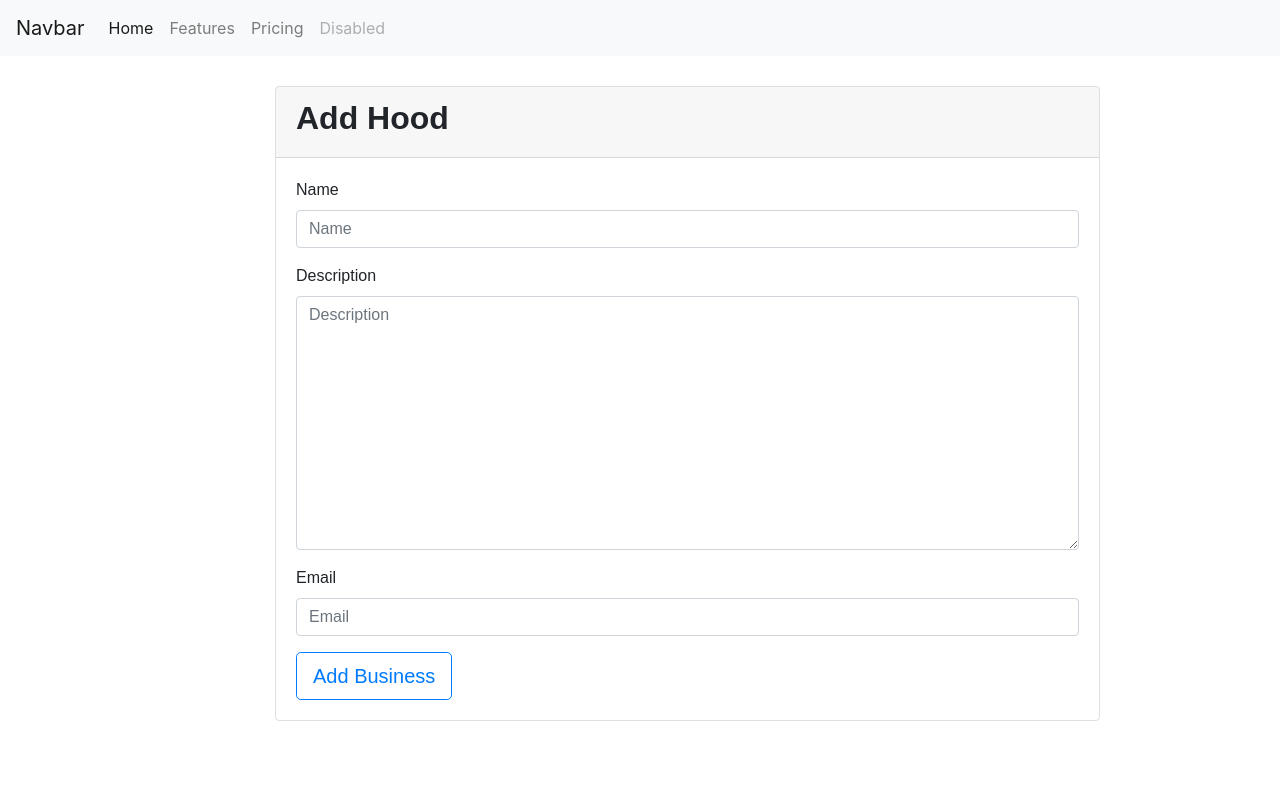
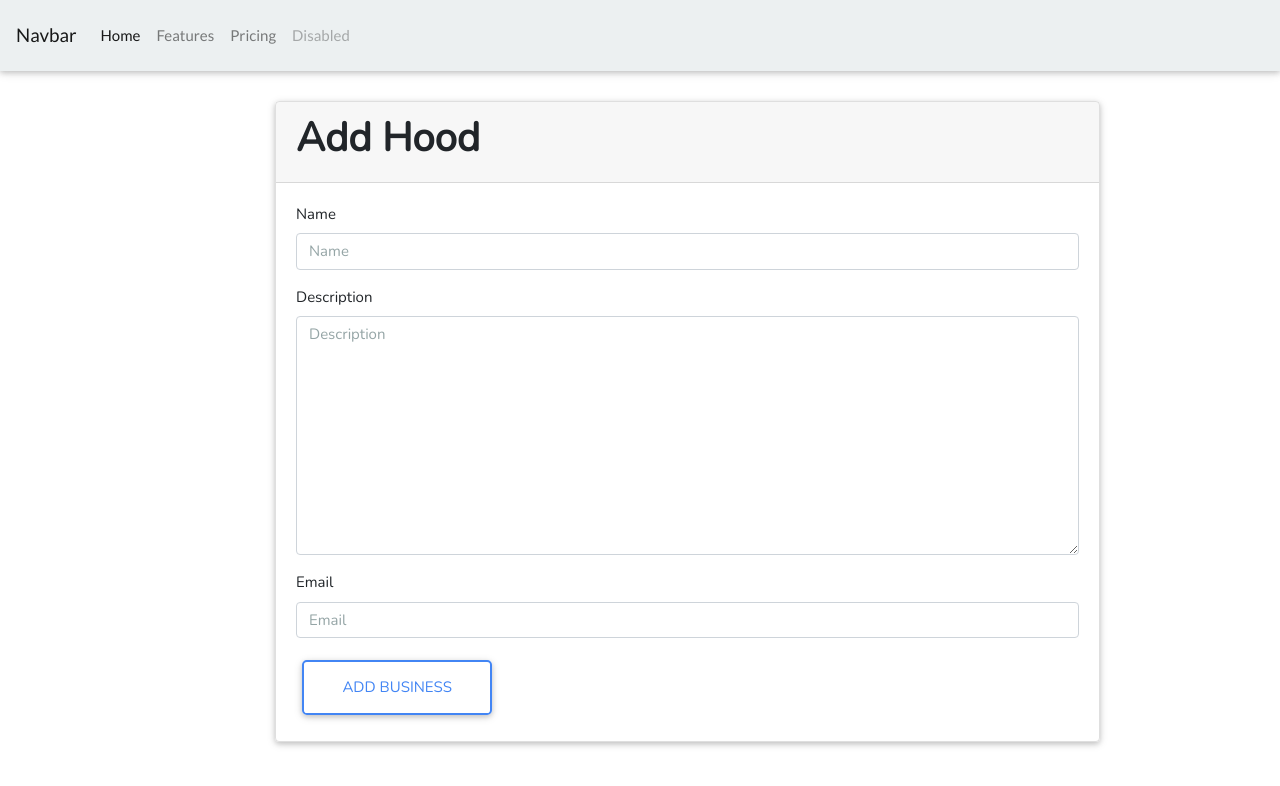
Before and after one commit to Victorvick399/Neighbourhood, a Django app: template app/templates/add_biz.html in a window 1280 px wide. Shown: the top 786 px of the page. Run offline with Django 3.2, Linux system fonts and the light colour scheme; the template is opened without the code that fills it: values that come from a table or form of the project are taken from there, others are empty; some libraries are stand-ins or nearby versions.

Commit message:
create base template

```diff
--- a/app/templates/base.html
+++ b/app/templates/base.html
@@ -1,25 +1,41 @@
 {% load bootstrap4 %}
-{% load static %}
-{% load staticfiles %}
-{% load fontawesome_5 %}
+{% load static%}
 <!DOCTYPE html>
-<html lang="en">
+<html>
 
 <head>
-  <meta charset="UTF-8">
+  <link href="https://fonts.googleapis.com/css?family=K2D" rel="stylesheet">
+  <link
+    href="https://fonts.googleapis.com/css?family=Cookie|Nunito|Open+Sans+Condensed:300|PT+Sans|Work+Sans&display=swap"
+    rel="stylesheet">
+  <link rel="stylesheet" href="https://use.fontawesome.com/releases/v5.3.1/css/all.css"
+    integrity="sha384-mzrmE5qonljUremFsqc01SB46JvROS7bZs3IO2EmfFsd15uHvIt+Y8vEf7N7fWAU" crossorigin="anonymous">
+  <link href="https://fonts.googleapis.com/css?family=Dancing+Script" rel="stylesheet">
+  <link href="https://fonts.googleapis.com/css?family=Slabo+27px" rel="stylesheet">
+
+  <meta charset="utf-8">
+
+  {% if title %}
+  <title>Neigh_watch - {{title}}</title>
+  {% else %}
+  <title> Neigh_watch </title>
+  {% endif %}
+
   {% block styles %}
   {% bootstrap_css %}
-  <link rel="stylesheet" type="text/css" href="{% static 'fontawesome/css/all.min.css' %}" />
-  <link href="https://fonts.googleapis.com/css?family=Cookie&display=swap" rel="stylesheet">
-  <link rel="stylesheet" type="text/css" href="{% static 'css/style.css' %}">
+  <link rel="stylesheet" href="https://use.fontawesome.com/releases/v5.8.2/css/all.css">
+  <link href="https://cdnjs.cloudflare.com/ajax/libs/twitter-bootstrap/4.3.1/css/bootstrap.min.css" rel="stylesheet">
+  <link href="https://cdnjs.cloudflare.com/ajax/libs/mdbootstrap/4.10.1/css/mdb.min.css" rel="stylesheet">
+  <link rel="stylesheet" href="{% static 'css/styles.css' %}">
   {% endblock %}
-  {{ form.media }}
-  <title>Neighbourhood</title>
+
 </head>
 
 <body>
-  {% include "navbar.html" %}
+  {% include 'navbar.html' %}
+
   {% block content %}
+
 
   {% endblock %}
 
@@ -30,6 +46,12 @@
 
   <script src="https://ucarecdn.com/libs/widget/3.x/uploadcare.full.min.js"></script>
   <script src="https://ajax.googleapis.com/ajax/libs/jquery/3.2.1/jquery.min.js"></script>
+  <script type="text/javascript" src="https://cdnjs.cloudflare.com/ajax/libs/jquery/3.4.1/jquery.min.js"></script>
+  <script type="text/javascript" src="https://cdnjs.cloudflare.com/ajax/libs/popper.js/1.14.4/umd/popper.min.js">
+  </script>
+  <script type="text/javascript"
+    src="https://cdnjs.cloudflare.com/ajax/libs/twitter-bootstrap/4.3.1/js/bootstrap.min.js"></script>
+  <script type="text/javascript" src="https://cdnjs.cloudflare.com/ajax/libs/mdbootstrap/4.10.1/js/mdb.min.js"></script>
   {% bootstrap_javascript %}
   {% endblock %}
 </body>
```
